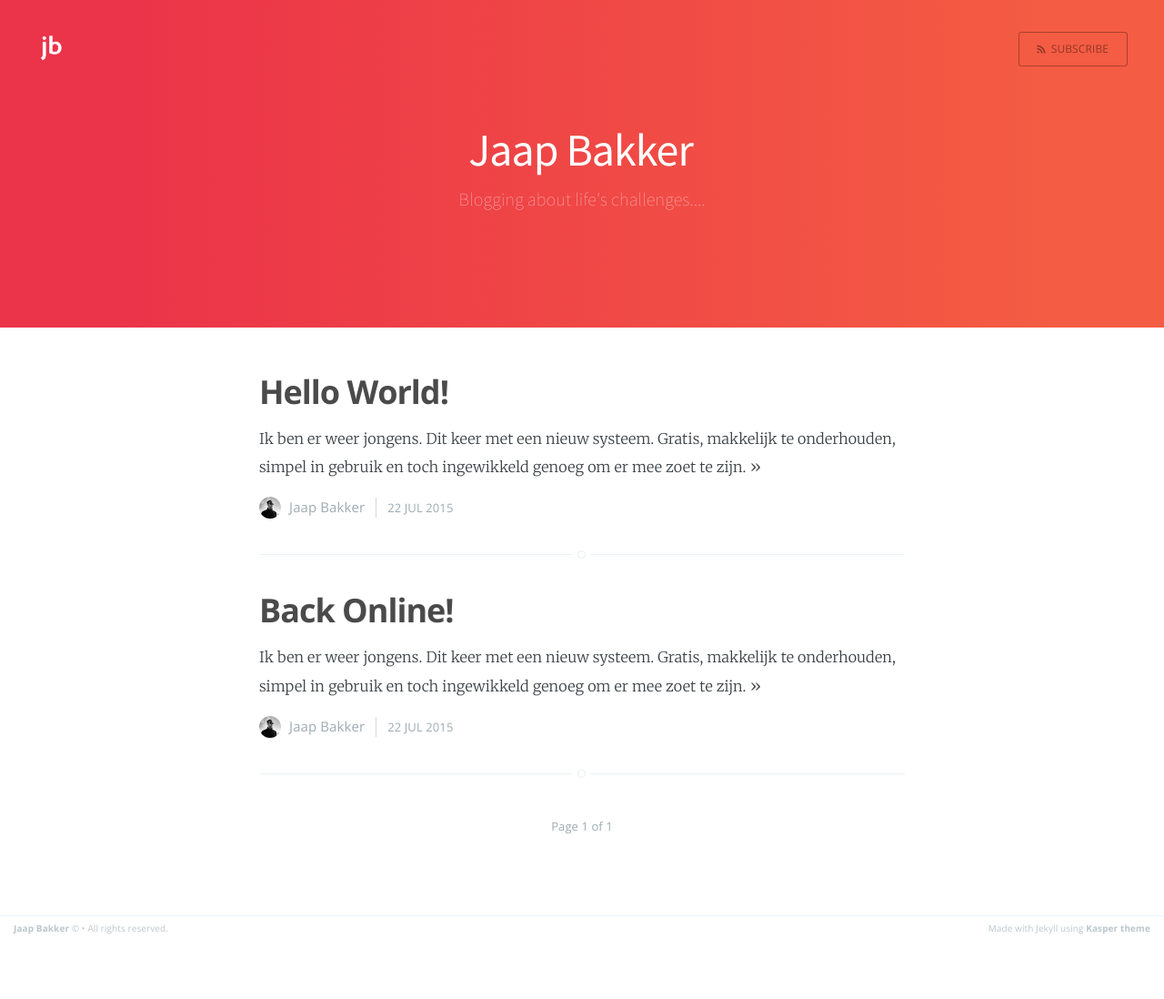
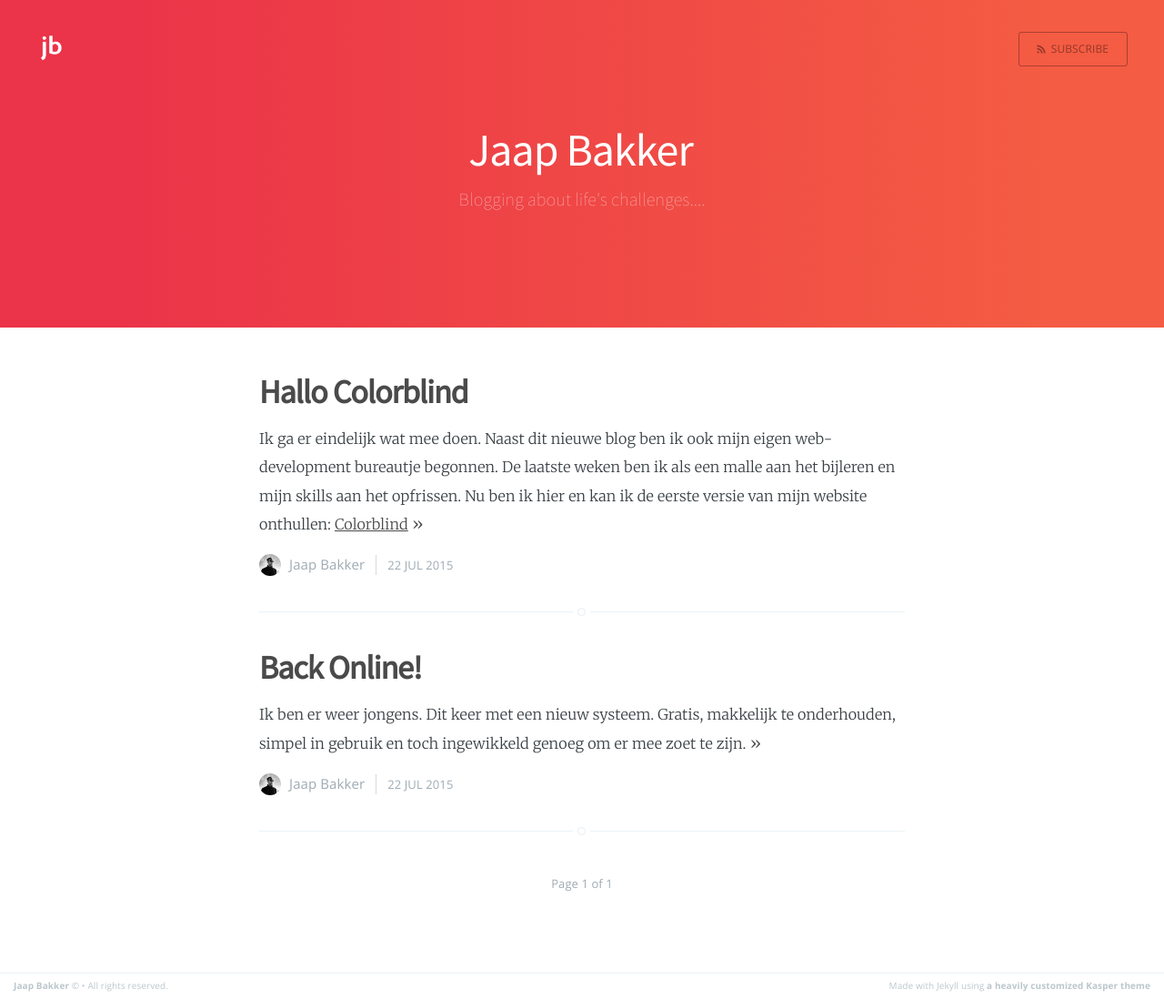
Before and after one commit to jaapbakker88/blog, a Jekyll site: the page built from index.html, in a window 1280 px wide. Shown: the whole page at 91% size. Built offline with Jekyll 4.4.1, drawn with Linux system fonts in a browser that asks for light colours; Markdown is read by kramdown in place of the engine named in the settings; the list of posts is cut into pages by our own code; before the commit the page ends 1035 px from its top, so only the background shows below that.

Commit message:
website update 22 july

```diff
--- a/_config.yml
+++ b/_config.yml
@@ -13,3 +13,4 @@
 # Details for the RSS feed generator
 url:            'http://www.j33p.nl/blog'
 author:         'Jaap Bakker'
+author_description: 	'Ik woon in Amsterdam en schrijf al sinds jaar en dag.En daar hoort natuurlijk een blog bij. Nu meer <em>business-related</em>.'
--- a/_layouts/default.html
+++ b/_layouts/default.html
@@ -28,7 +28,7 @@
               {{date format="YYYY"}} &bull; All rights reserved.
       </section>
       <section class="poweredby">Made with Jekyll using
-        <a href="http://github.com/rosario/kasper">Kasper theme</a>
+        <a href="http://github.com/rosario/kasper">a heavily customized Kasper theme</a>
       </section>
     </footer>
 
--- a/_layouts/post.html
+++ b/_layouts/post.html
@@ -72,7 +72,7 @@
                     <h4> {{ site.author }} </h4>
                     <!-- Author Bio -->
                     <p>
-                        Here goes the author description. You might want to place some links too in here
+                        {{ site.author_description }}
                     </p>
                 </section>
             {% endif %}
--- /dev/null
+++ b/_posts/2015-07-22-hallo-colorblind.md
@@ -0,0 +1,13 @@
+---
+layout: post
+title:  "Hallo Colorblind"
+date:   2015-07-22 18:58:00
+---
+
+Ik ga er eindelijk wat mee doen. Naast dit nieuwe blog ben ik ook mijn eigen web-development bureautje begonnen. De laatste weken ben ik als een malle aan het bijleren en mijn skills aan het opfrissen. Nu ben ik hier en kan ik de eerste versie van mijn website onthullen: [Colorblind](http://www.j33p.nl/colorblind)
+
+![Colorblind Logo]({{ site.baseurl }}/assets/images/colorblind-logo-wide.png)
+
+---
+
+Dit is een onderdeel van mijn veranderende online *presence*. Dit blog en Colorblind zijn daar een onderdeel van. Ik hoop de wereld via dit blog op de hoogte te houden van Colorblind en de rest van mijn escapades.
--- a/_posts/2015-07-22-hello-world.md
+++ /dev/null
@@ -1,9 +0,0 @@
----
-layout: post
-title:  "Hello World!"
-date:   2015-07-22 18:58:00
----
-
-Ik ben er weer jongens. Dit keer met een nieuw systeem. Gratis, makkelijk te onderhouden, simpel in gebruik en toch ingewikkeld genoeg om er mee zoet te zijn.
-
-Ik wil mijn *presence* online veranderen. Dit blog is daar slechts een onderdeel van, meer informatie zal later volgen. Eerst even dit korte berichtje om te laten zien dat ik echt weer in de lucht ben.
--- a/assets/css/screen.css
+++ b/assets/css/screen.css
@@ -205,15 +205,19 @@
     font-family: "Open Sans", sans-serif;
 }
 
+
 h1 {
     font-size: 5rem;
     letter-spacing: -2px;
     text-indent: -3px;
+    font-family: 'Source Sans Pro', sans-serif;
+    font-weight: 200;
 }
 
 h2 {
     font-size: 3.6rem;
     letter-spacing: -1px;
+    font-family: 'Source Sans Pro', sans-serif;
 }
 
 h3 {
@@ -756,6 +760,7 @@
 
 body:not(.post-template) .post-title {
     font-size: 3.6rem;
+
 }
 
 .post-title a {
```
Also changed, not shown: _posts/2015-07-11-back-online.markdown (renamed from _posts/2013-11-10-welcome-to-jekyll.markdown), assets/images/colorblind-logo-wide.png (added), 3 other files.
